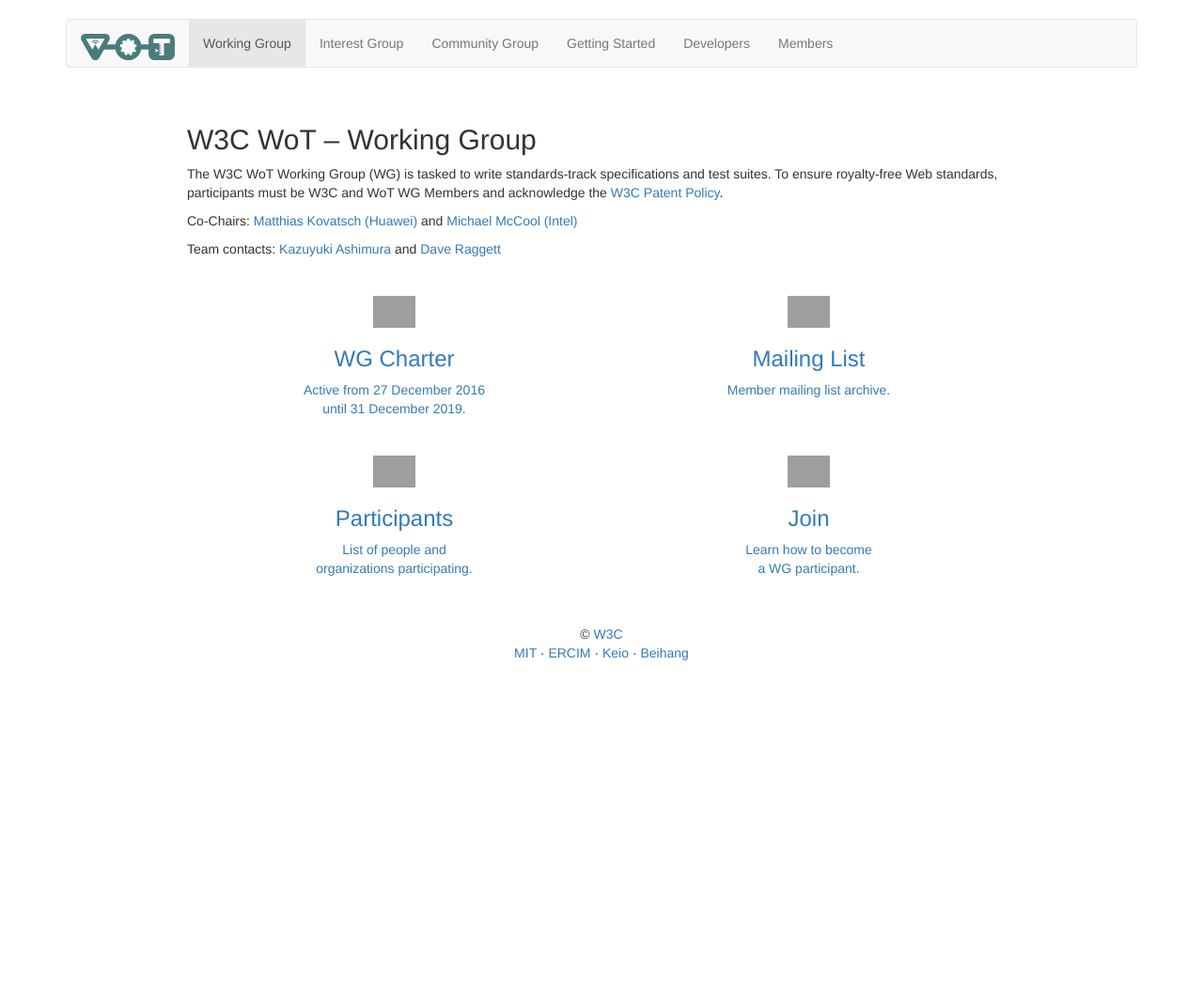
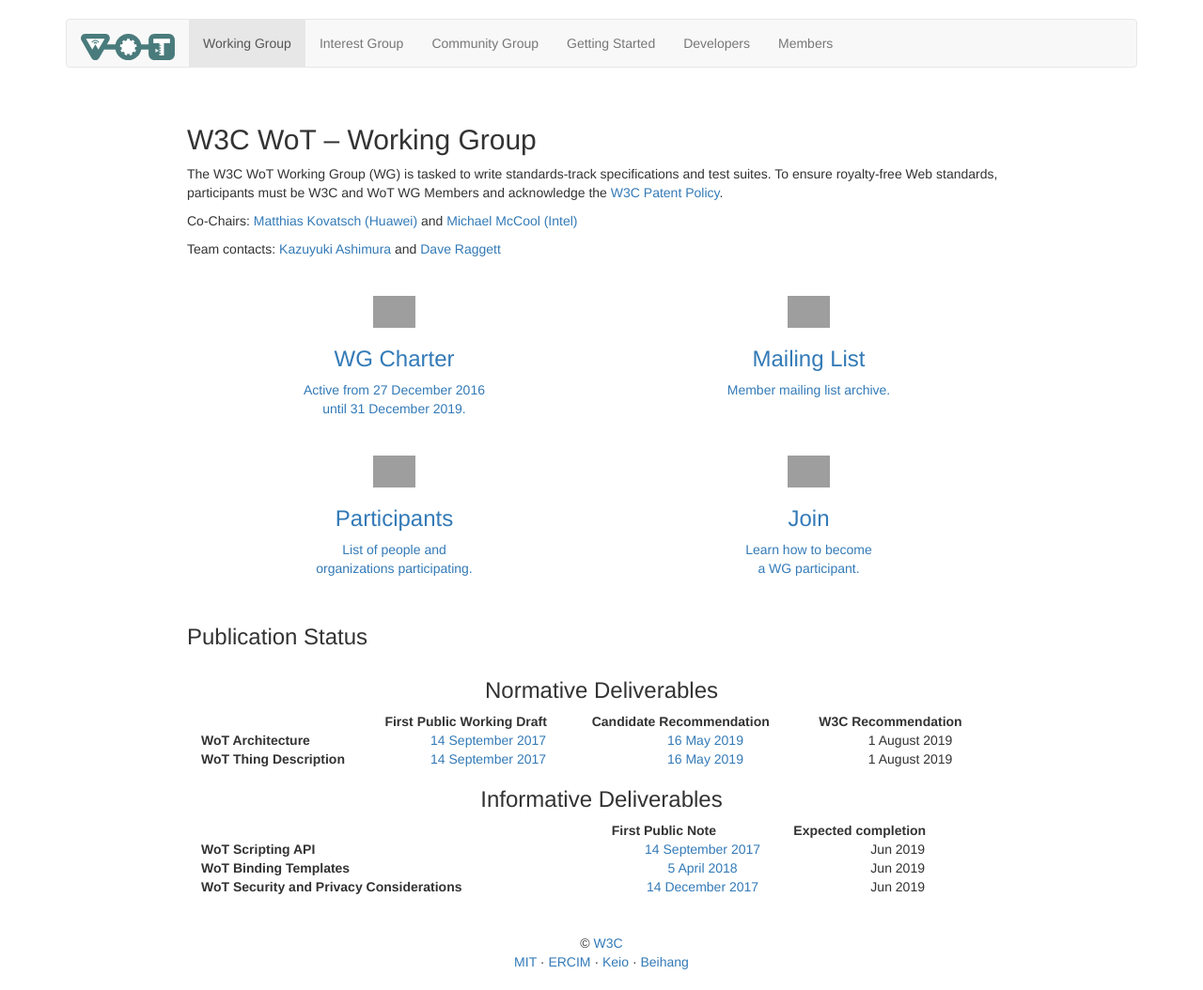
Before and after one commit to danielpeintner/wot-pages, a Jekyll site: the page built from wg/index.html, in a window 1280 px wide. Shown: the whole page at 94% size. Built offline with Jekyll 4.4.1, drawn with Linux system fonts in a browser that asks for light colours; nearby versions of some CDN libraries; before the commit the page ends 900 px from its top, so only the background shows below that; grey boxes are pictures that could not be loaded.

Commit message:
feat: add WG deliverables and remove IG documents for now

```diff
--- a/ig/index.html
+++ b/ig/index.html
@@ -43,6 +43,7 @@
 
 	<p>&nbsp;</p>
 
+	<!--
 	<div class="row center-block">
 
 			<div class="col-md-12 text-center">
@@ -105,5 +106,6 @@
 			</div>
 
 	</div>
+	-->
 
 </div>
--- a/wg/index.html
+++ b/wg/index.html
@@ -41,4 +41,63 @@
 		</div>
 	</div>
 
+	<p>&nbsp;</p>
+
+	<h3>Publication Status</h3>
+
+	<div class="row center-block">
+
+			<div class="col-md-12 text-center">
+				<h3>Normative Deliverables</h3>
+				<!-- <p></p> -->
+				<table style="width: 100%">
+					<thead>
+						<tr><th></th><th>First Public Working Draft</th><th>Candidate Recommendation</th><th>W3C Recommendation</th></tr>
+					</thead>
+					<tbody>
+						<tr>
+							<th>WoT Architecture</th>
+							<td align="center"><a href="https://www.w3.org/TR/2017/WD-wot-architecture-20170914/">14 September 2017</a></td>
+							<td align="center"><a href="https://www.w3.org/TR/2019/CR-wot-architecture-20190516/">16 May 2019</a></td>
+							<td align="center">1 August 2019</td>
+						</tr>
+						<tr>
+							<th>WoT Thing Description</th>
+							<td align="center"><a href="https://www.w3.org/TR/2017/WD-wot-thing-description-20170914/">14 September 2017</a></td>
+							<td align="center"><a href="https://www.w3.org/TR/2019/CR-wot-thing-description-20190516/">16 May 2019</a></td>
+							<td align="center"><a href="#"></a>1 August 2019</td>
+						</tr>
+					</tbody>
+				</table>
+			</div>
+
+			<div  class="col-md-12 text-center">
+				<h3>Informative Deliverables</h3>
+				<!-- <p></p> -->
+				<table style="width: 100%">
+					<thead>
+						<tr><th></th><th>First Public Note</th><th>Expected completion</th></tr>
+					</thead>
+					<tbody>
+						<tr>
+							<th>WoT Scripting API</th>
+							<td align="center"><a href="https://www.w3.org/TR/2017/WD-wot-scripting-api-20170914/">14 September 2017</a></td>
+							<td align="center">Jun 2019</td>
+						</tr>
+						<tr>
+							<th>WoT Binding Templates</th>
+							<td align="center"><a href="https://www.w3.org/TR/2018/NOTE-wot-binding-templates-20180405/">5 April 2018</a></td>
+							<td align="center"><a href="#"></a>Jun 2019</td>
+						</tr>
+						<tr>
+							<th>WoT Security and Privacy Considerations</th>
+							<td align="center"><a href="https://www.w3.org/TR/2017/NOTE-wot-security-20171214/">14 December 2017</a></td>
+							<td align="center"><a href="#"></a>Jun 2019</td>
+						</tr>
+					</tbody>
+				</table>
+			</div>
+
+	</div>
+
 </div>
```
